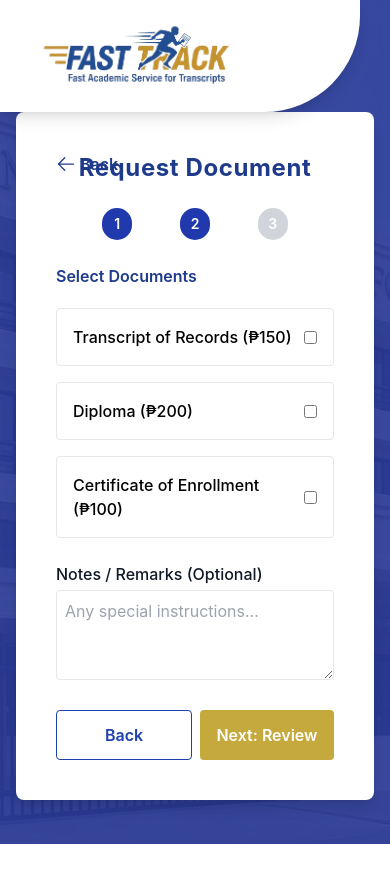
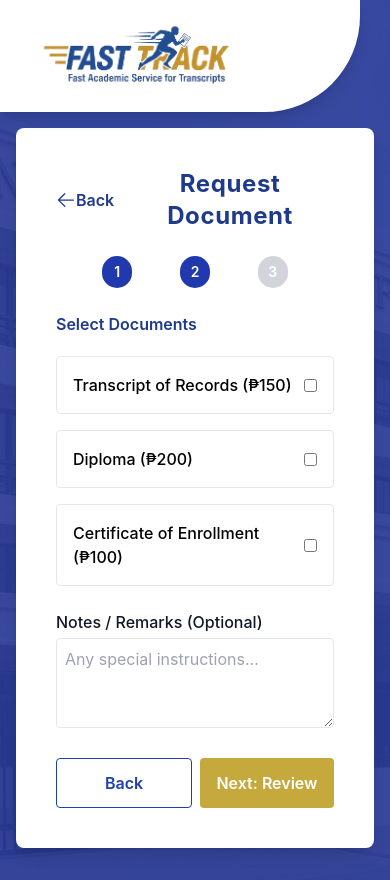
Before and after one commit to CoderCakee/ipt_fasttrack, a React (Create React App) app in the folder main_project/fast_track_frontend_stephanie/: page /RequestDocumentStep2 in a window 390 px wide. Before the commit the page ends 844 px from the top, so only its background shows below. Built offline with nearby package versions, Linux system fonts and the light colour scheme.

Commit message:
Improve responsive layout for mobile devices for Alumni Account User

```diff
--- a/main_project/fast_track_frontend_stephanie/src/pages/AUFAccount/Home.jsx
+++ b/main_project/fast_track_frontend_stephanie/src/pages/AUFAccount/Home.jsx
@@ -8,10 +8,10 @@ import {
   BookOpenIcon,
   PhoneIcon,
   ChevronRightIcon,
+  InformationCircleIcon,
 } from "@heroicons/react/24/outline";
 import KioskBackground from "../../components/KioskBackground";
 import KioskHeader from "../../components/KioskHeader";
-
 
 const Home = ({
   userName = "Juan",
@@ -31,22 +31,21 @@ const Home = ({
       <KioskBackground opacity={15} blueOpacity={80} />
 
       {/* Fixed Header */}
-      <div className="fixed top-0 left-0 right-0 z-20">
       <KioskHeader />
-      </div>
+
 
       {/* Scrollable Content */}
       <div
-        className="flex-1 overflow-y-auto pt-16" // Adjusted pt-16 for closer positioning to header
+        className="flex-1 overflow-y-auto pt-16" // adjusted padding to offset header height
         style={{
-          scrollbarWidth: 'none', // Firefox
-          msOverflowStyle: 'none', // IE/Edge
+          scrollbarWidth: "none", // Firefox
+          msOverflowStyle: "none", // IE/Edge
         }}
       >
         <style>
           {`
             .scrollable-content::-webkit-scrollbar {
-              display: none; // Chrome, Safari, Opera
+              display: none; /* Chrome, Safari, Opera */
             }
           `}
         </style>
@@ -131,8 +130,6 @@ const Home = ({
                     {label}
                   </span>
                 </button>
-
-
               ))}
             </section>
 
--- a/main_project/fast_track_frontend_stephanie/src/pages/Kiosk/CheckRequestReceipt.jsx
+++ b/main_project/fast_track_frontend_stephanie/src/pages/Kiosk/CheckRequestReceipt.jsx
@@ -72,7 +72,7 @@ const CheckRequestReceipt = () => {
 
   // Navigation handlers
   const handleCheckAnother = () => setTimeout(() => navigate("/CheckRequestStatus"), 700);
-  const handleDone = () => setTimeout(() => navigate("/KioskServicesMenu"), 700);
+  const handleDone = () => setTimeout(() => navigate(-1), 700);
 
   return (
     <div className="relative min-h-screen flex justify-center items-center bg-[#2C3E9E] p-6 overflow-hidden">
--- a/main_project/fast_track_frontend_stephanie/src/pages/Kiosk/RequestDocumentStep1.jsx
+++ b/main_project/fast_track_frontend_stephanie/src/pages/Kiosk/RequestDocumentStep1.jsx
@@ -178,22 +178,22 @@ const handleBack = () => navigate(-1);
       <div className="relative z-10 flex flex-col min-h-screen">
         <KioskHeader />
 
-        <main className="flex-grow flex justify-center items-start px-4 pt-16 pb-8">
+        <main className="flex-grow flex justify-center items-start px-4 pt-[80px] pb-8">
           <div className="bg-white rounded-lg shadow-lg max-w-2xl w-full p-10 mx-auto mt-12">
 
             {/* Header: Back button and centered title */}
-            <div className="relative mb-6">
+            <div className="relative mb-6 flex items-center space-x-3">
               <button
                 onClick={handleBack}
                 type="button"
-                className="absolute left-0 flex items-center text-blue-900 hover:text-blue-700 font-semibold transition"
+                className="text-blue-900 hover:text-blue-700 font-semibold flex items-center space-x-1 shrink-0"
                 aria-label="Back to services menu"
               >
-                <ArrowLeftIcon className="h-5 w-5 mr-1" />
+                <ArrowLeftIcon className="h-5 w-5" />
                 Back
               </button>
 
-              <h2 className="text-blue-900 font-bold text-2xl tracking-wide text-center select-none">
+              <h2 className="text-blue-900 font-bold text-2xl tracking-wide text-center flex-1 select-none">
                 Request Document
               </h2>
             </div>
@@ -231,10 +231,10 @@ const handleBack = () => navigate(-1);
         id="firstName"
         name="firstName"
         type="text"
-        placeholder="Enter your first name"
+        placeholder="First Name"
         value={formData.firstName}
         onChange={handleChange}
-        className={`mt-1 block w-full rounded-md border py-2 px-3 focus:outline-none focus:ring-2 transition ${
+        className={`mt-1 block w-full rounded-md border py-2 px-3 focus:outline-none focus:ring-2 transition  ${
           errors.firstName
             ? "border-red-600 ring-red-500 bg-red-50"
             : "border-gray-300 bg-gray-50 focus:ring-blue-600"
@@ -252,7 +252,7 @@ const handleBack = () => navigate(-1);
         id="middleName"
         name="middleName"
         type="text"
-        placeholder="Enter your middle name"
+        placeholder="Middle Name"
         value={formData.middleName}
         onChange={handleChange}
         className="mt-1 block w-full rounded-md border border-gray-300 bg-gray-50 py-2 px-3 text-gray-700 placeholder-gray-400 focus:outline-none focus:ring-2 focus:ring-blue-600 transition"
@@ -268,7 +268,7 @@ const handleBack = () => navigate(-1);
         id="lastName"
         name="lastName"
         type="text"
-        placeholder="Enter your last name"
+        placeholder="Last Name"
         value={formData.lastName}
         onChange={handleChange}
         className={`mt-1 block w-full rounded-md border py-2 px-3 focus:outline-none focus:ring-2 transition ${
@@ -313,7 +313,7 @@ const handleBack = () => navigate(-1);
         placeholder="example@gmail.com"
         value={formData.email}
         onChange={handleChange}
-        className={`mt-1 block w-full rounded-md border py-2 px-3 focus:outline-none focus:ring-2 transition ${
+        className={`mt-1 block w-full rounded-md border py-2 px-3 focus:outline-none focus:ring-2 transition${
           errors.email
             ? "border-red-600 ring-red-500 bg-red-50"
             : "border-gray-300 bg-gray-50 focus:ring-blue-600"
--- a/main_project/fast_track_frontend_stephanie/src/pages/Kiosk/RequestDocumentStep2.jsx
+++ b/main_project/fast_track_frontend_stephanie/src/pages/Kiosk/RequestDocumentStep2.jsx
@@ -114,19 +114,21 @@ export default function RequestDocumentStep2() {
       <div className="relative z-10 flex flex-col min-h-screen">
         <KioskHeader />
 
-        <main className="flex-grow flex justify-center items-start px-4 pt-16 pb-8">
+        <main className="flex-grow flex justify-center items-start px-4 pt-[80px] pb-8">
           <div className="bg-white rounded-lg shadow-lg max-w-2xl w-full p-10 mx-auto mt-12">
-            {/* Header */}
-            <div className="relative mb-6">
+            {/* Header: Back button and centered title */}
+                        <div className="relative mb-6 flex items-center space-x-3">
                           <button
                             onClick={handleBack}
                             type="button"
-                className="absolute left-0 flex items-center text-blue-900 hover:text-blue-700 font-semibold transition"
+                            className="text-blue-900 hover:text-blue-700 font-semibold flex items-center space-x-1 shrink-0"
+                            aria-label="Back to services menu"
                           >
-                <ArrowLeftIcon className="h-5 w-5 mr-1" />
+                            <ArrowLeftIcon className="h-5 w-5" />
                             Back
                           </button>
-              <h2 className="text-blue-900 font-bold text-2xl tracking-wide text-center select-none">
+
+                          <h2 className="text-blue-900 font-bold text-2xl tracking-wide text-center flex-1 select-none">
                             Request Document
                           </h2>
                         </div>
```
Lines whose indentation alone changed are shown as unchanged.
